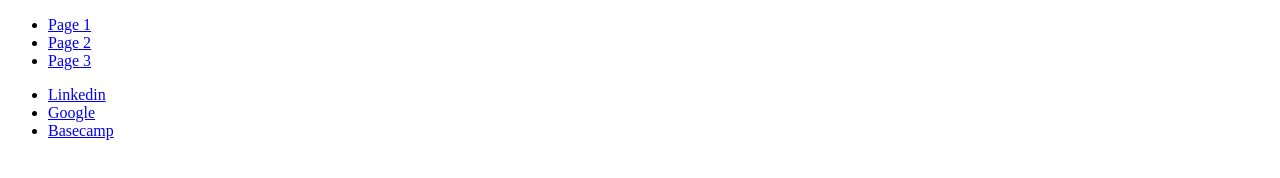
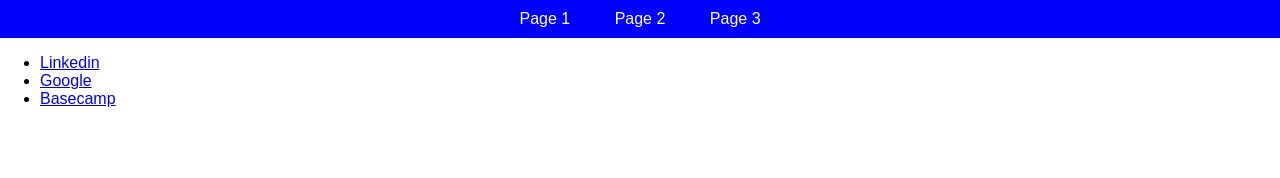
Before and after one commit to pippybot/lab8, a plain HTML site: page comparison/page2.html in a window 1280 px wide. Drawn offline with Linux system fonts and the light colour scheme; files that its build step writes are made by us from their sources.

Commit message:
Update page2.html

```diff
--- a/comparison/page2.html
+++ b/comparison/page2.html
@@ -3,8 +3,8 @@
   <head>
     <meta charset="utf-8">
     <title>My Centered Navigation</title>
-    <link rel="stylesheet" type="text/css" href="css/normalize (1).css">
-    <link rel="stylesheet" href="comparison/mystyle.css">
+    <link rel="stylesheet" type="text/css" href="css/normalize.css">
+    <link rel="stylesheet" href="comparison/style.css">
     <link rel="icon" href="http://web.iit.edu/sites/web/themes/iit_web/favicon.ico">
   </head>
   <body>
```
